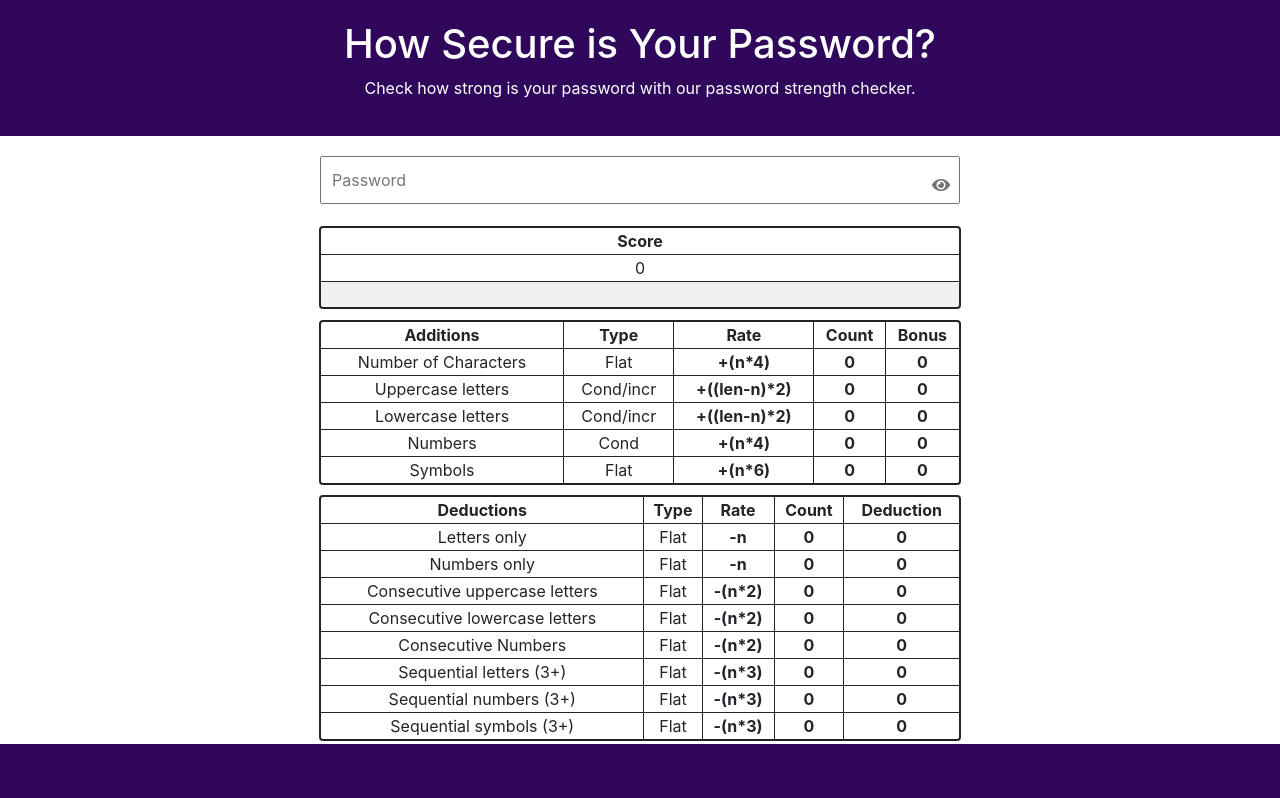
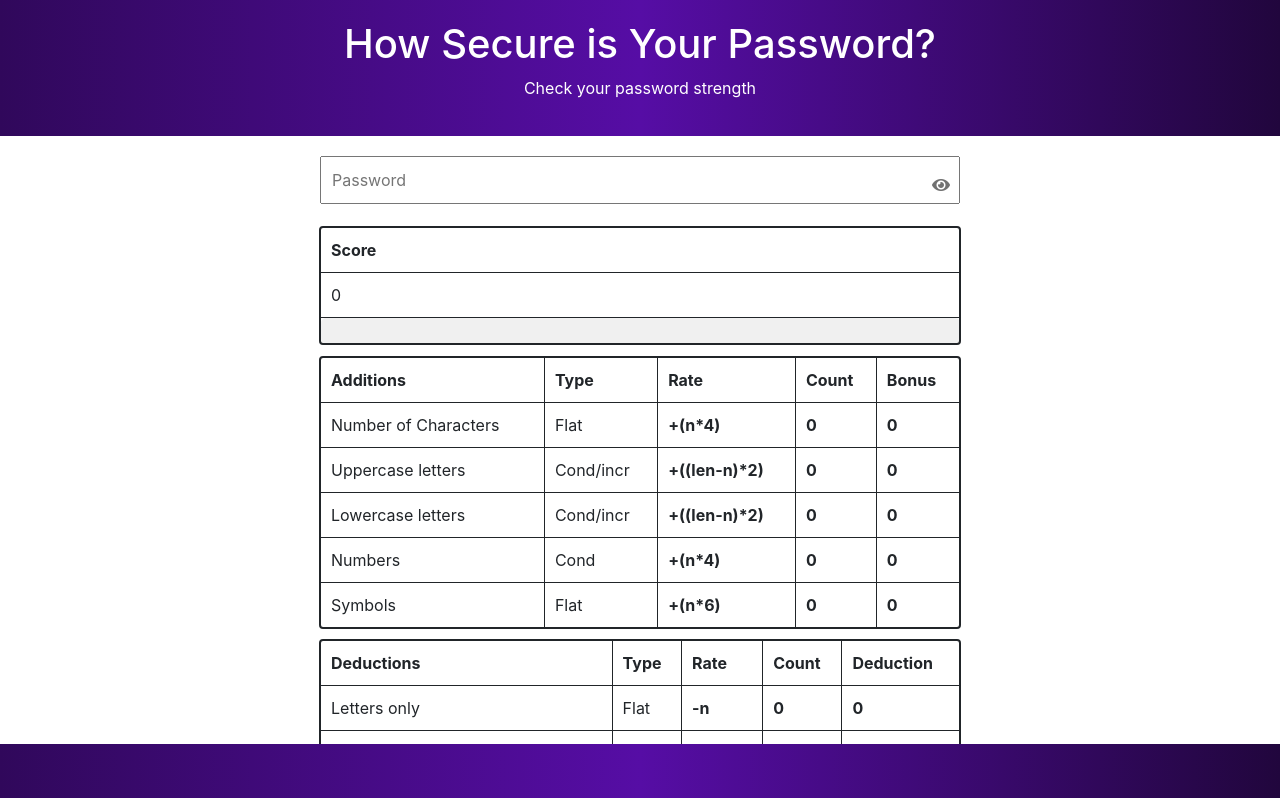
Before and after one commit to Kodos1122/Password-Strength-Checker, a React (Create React App) app: page /tester in a window 1280 px wide. Shown: the top 798 px of the page. Built offline with nearby package versions, Linux system fonts and the light colour scheme.

Commit message:
added styles and education section.
Also, changed the order of pages to make more sense

```diff
--- a/src/App.css
+++ b/src/App.css
@@ -1,15 +1,15 @@
 .App {
   width: 100%;
-
 }
 
 .App-header {
-  background-color: #30085b;
+  background-image: linear-gradient(to left, #21063d, #560da5 50%, #30085b);
   color: white;
   padding: 20px 0;
   margin-bottom: 20px;
   width: 100%;
   text-align: center;
+
 }
 
 .password-container {
@@ -41,7 +41,7 @@
 }
 
 .nextButton {
-  background-color: #30085b;
+  background-color: #560da5;
   border-radius: 5px;
   border: none;
   color: white;
@@ -51,8 +51,9 @@
   display: inline-block;
   font-size: 16px;
 }
+
 .previousButton {
-  background-color: #30085b;
+  background-image: linear-gradient(to left, #21063d, #560da5 50%, #30085b);
   border-radius: 5px;
   border: none;
   color: white;
@@ -66,7 +67,7 @@
   position: fixed;
   bottom: 0;
   left: 0;
-  background-color: #30085b;
+  background-image: linear-gradient(to left, #21063d, #560da5 50%, #30085b);
   color: white;
   height: 7%;
   width: 100%;
@@ -83,6 +84,13 @@
 
 .testerTableCell {
   border: 1px solid;
+  text-align: left;
+  padding: 10px;
+}
+
+.testerTableHeader {
+  border: 1px solid;
+  padding: 10px;
 }
 
 .progress-container {
@@ -103,3 +111,32 @@
 .progress-text {
   display: block;
 }
+
+.buttonTable {
+  margin: auto;
+  width: 20%;
+  margin-top: 1%;
+  margin-bottom: 1%;
+}
+
+.subtitleText {
+  background-image: linear-gradient(to left, #21063d, #560da5 50%, #30085b);
+  color: transparent;
+  background-clip: text;
+  -webkit-background-clip: text;
+  text-align: center;
+  margin-top: 1%;
+  margin-bottom: 1%;
+}
+
+.bodyContainer {
+  margin: auto;
+  width: 50%;
+  margin-top: 1%;
+  text-align: center;
+  margin-bottom: 1%;
+}
+
+.bodyContainer2 {
+  margin-bottom: 100px;
+}
--- a/src/App.js
+++ b/src/App.js
@@ -14,8 +14,9 @@ function App() {
     <div className="App">
       <header className="App-header">
         <h1>How Secure is Your Password?</h1>
-        <p>Check how strong is your password with our password strength checker.</p>
+        <p>Check your password strength</p>
       </header>
+      <h4 className="subtitleText">Enter your password below to test its strength</h4>
       <div className="password-container">
         <div className="password-input-container">
           <input
@@ -33,21 +34,69 @@ function App() {
         </div>
         <PasswordStrengthMeter password={password} />
       </div>
-      <div>
-      <Link to="/cracker">
-          <button className='previousButton'>
-            Cracker
-          </button>
+
+      <div className='bodyContainer'>
+        <h4 className="subtitleText">Is the result disappointing?</h4>
+        <h5 className="subtitleText">Try exploring our Password Generation Tips below or continue to other password analyzation methods</h5>
+        <Link to="/cracker">
+          <button className='nextButton'>Continue</button>
         </Link>
       </div>
-      <div>
-        <Link to="/tester">
-          <button className='nextButton'>
-            Next
-          </button>
-        </Link>
-        <footer className='appFooter' />
+      <div className='bodyContainer2'>
+        <table className='testerTable'>
+          <tr>
+            <td className='testerTableHeader' colspan='2'>
+              <h5 className='subtitleText'>Common Password Mistakes</h5>
+            </td>
+          </tr>
+          <tr>
+            <td className='testerTableHeader'>NEVER use personal information</td>
+            <td className='testerTableCell'>While its easy to use personal information for your password to make it memorizable, it also makes it easier for hackers to brute-force hack your accounts.</td>
+          </tr>
+          <tr>
+            <td className='testerTableHeader'>NEVER use easy-to-remember phrases like '1234' or 'aabbcc'</td>
+            <td className='testerTableCell'>Again, passwords like these may be easier to remember, but that also means that a hacker can more easily hack through it.</td>
+          </tr>
+          <tr>
+            <td className='testerTableHeader'>NEVER use default passwords</td>
+            <td className='testerTableCell'>Many accounts and services set you up with a default password like 'admin' or 'password'. Never use these passwords as they are usually the very first a hacker will try when attempting to gain access to your accounts.</td>
+          </tr>
+          <tr>
+            <td className='testerTableHeader'>NEVER reuse your old or existing passwords</td>
+            <td className='testerTableCell'>Many users will simply use the same password across all their accounts and services. However, if a hacker gains access to your password, they will gian access to everything that you use that password to protect.</td>
+          </tr>
+          <tr>
+            <td className='testerTableHeader'>NEVER share your passwords</td>
+            <td className='testerTableCell'>Sometimes we just want to give a friend, family, or even a colleague our account information for whatever reason. But, you can never trust another person as much as yourself when it comes to password security, if they lose your password its your responsibility! </td>
+          </tr>
+          <tr>
+            <td className='testerTableHeader' colspan='2'>
+              <h5 className='subtitleText'>Good Practices</h5>
+            </td>
+          </tr>
+          <tr>
+            <td className='testerTableHeader'>Include Uppercase Letters</td>
+            <td className='testerTableCell'>Including uppercase characters is one of the simplest ways to increase the security of your password. In fact, it is a requirement in most modern online accounts and services.</td>
+          </tr>
+          <tr>
+            <td className='testerTableHeader'>Include Numbers</td>
+            <td className='testerTableCell'>Numbers ina password greatly increase its security by adding another layer of protection against brute-force password hacks</td>
+          </tr>
+          <tr>
+            <td className='testerTableHeader'>Include Symbols</td>
+            <td className='testerTableCell'>The last type of character you should always include are symbols. Symbols are one of the easiest ways to improve the security of your password, and you only have to include at least one of them!</td>
+          </tr>
+          <tr>
+            <td className='testerTableHeader'>Change your password regularly</td>
+            <td className='testerTableCell'>Most users never change their passwords, which is usually fine, but what if your information was somehow leaked without your knowledge? By changing your password regularly you can rest easy knowing that your old passwords will not come back to bite you.</td>
+          </tr>
+          <tr>
+            <td className='testerTableHeader'>Share your passwords through safe channels</td>
+            <td className='testerTableCell'>Inevitably, sometimes you must share your password to a friend, family, or even a colleague. If this situation arises, the best practice is to use a safe channel to deliver the password such as physically (in-person), or encrypted methods.</td>
+          </tr>
+        </table>
       </div>
+      <footer className='appFooter' />
     </div>
   );
 };
--- a/src/components/PasswordStrengthMeter.js
+++ b/src/components/PasswordStrengthMeter.js
@@ -7,7 +7,7 @@ const PasswordStrengthMeter = ({ password }) => {
 
   const hasUpperCase = /[A-Z]/.test(password);
   const hasNumber = /\d/.test(password);
-  const hasSpecialChar = /[!@#$%^&*()',.?":{}|<>]/.test(password);
+  const hasSpecialChar = /[!@#$%^&*()'\[\],.?":{}|<>]/.test(password);
 
   const createPassLabel = () => {
     switch (testResult.score) {
@@ -54,8 +54,8 @@ const PasswordStrengthMeter = ({ password }) => {
       <div className="progress" style={{ height: '7px' }}>
         <div className="progress-bar" style={changePasswordColor()}></div>
       </div>
-      <p style={{ color: funcProgressColor() }} className="password-requirements">{createPassLabel()}</p>
-      <div className="password-requirements">
+      <p style={{ color: funcProgressColor() }}>{createPassLabel()}</p>
+      <div>
         <p style={{ color: hasUpperCase ? 'green' : 'red' }}>
           {hasUpperCase ? '✔' : '✖'} Must include an uppercase letter
         </p>
--- a/src/components/TesterMath.js
+++ b/src/components/TesterMath.js
@@ -214,21 +214,18 @@ const TesterMath = ({ password }) => {
             uppercase_characters_bonus()+
             lowercase_characters_bonus()+
             num_numbers_bonus()+
-            num_symbols_bonus()-
+            num_symbols_bonus()+
             //Deductions
-            letters_only_deduction()-
-            numbers_only_deduction()-
-            consecutive_lowercase_bonus()-
-            consecutive_uppercase_bonus()-
-            consecutive_numbers_bonus()-
-            sequential_letters_bonus()-
-            sequential_numbers_bonus()-
+            letters_only_deduction()+
+            numbers_only_deduction()+
+            consecutive_lowercase_bonus()+
+            consecutive_uppercase_bonus()+
+            consecutive_numbers_bonus()+
+            sequential_letters_bonus()+
+            sequential_numbers_bonus()+
             sequential_symbols_bonus()
         );
 
-        if (score >= 100) {
-            return 100;
-        }
         return score;
     }
 
@@ -238,6 +235,8 @@ const TesterMath = ({ password }) => {
             return 100;
         } else if (progressScore<=0) {
             return 0;
+        } else {
+            return progressScore;
         }
     }
 
@@ -251,7 +250,7 @@ const TesterMath = ({ password }) => {
                     <td className="testerTableCell">{getScore()}</td>
                 </tr>
                 <tr>
-                    <ProgressBar progress={getScore()}/>
+                    <ProgressBar progress={getProgressScore()}/>
                 </tr>
             </table>
             <table className="testerTable">
--- a/src/pages/PasswordCracker.js
+++ b/src/pages/PasswordCracker.js
@@ -12,7 +12,7 @@ const PasswordCracker = () => {
         <div className="App">
             <header className="App-header">
                 <h1>How Secure is Your Password?</h1>
-                <p>Check how strong is your password with our password strength checker.</p>
+                <p>Check your password strength</p>
             </header>
             <div className="password-container">
                 <div className="password-input-container">
@@ -32,11 +32,25 @@ const PasswordCracker = () => {
             </div>
             <div className="password-requirements">
                 <Cracker password={password} />
-                <Link to="/">
-                    <button className="nextButton">
-                        Go Back
-                    </button>
-                </Link>
+            </div>
+            <div className='bodyContainer'>
+                <h4 className="subtitleText">Still disappointed?</h4>
+                <h5 className="subtitleText">Continue to see a mathematical representation of why your password might be bad</h5>
+                <h5 className="subtitleText">Or, go back and check out our password generation tips</h5>
+                <table className="buttonTable">
+                    <tr>
+                        <td>
+                            <Link to="/">
+                                <button className='nextButton'>Back</button>
+                            </Link>
+                        </td>
+                        <td>
+                            <Link to="/tester">
+                                <button className='nextButton'>Continue</button>
+                            </Link>
+                        </td>
+                    </tr>
+                </table>
             </div>
             <footer className="appFooter"></footer>
         </div>
--- a/src/pages/PasswordTesterMath.js
+++ b/src/pages/PasswordTesterMath.js
@@ -12,7 +12,7 @@ const PasswordTesterMath = () => {
         <div className="App">
             <header className="App-header">
                 <h1>How Secure is Your Password?</h1>
-                <p>Check how strong is your password with our password strength checker.</p>
+                <p>Check your password strength</p>
             </header>
             <div className="password-container">
                 <div className="password-input-container">
@@ -34,7 +34,7 @@ const PasswordTesterMath = () => {
                 <TesterMath password={password} />
                 <Link to="/">
                     <button className="nextButton">
-                        Go Back
+                        Back
                     </button>
                 </Link>
             </div>
```
